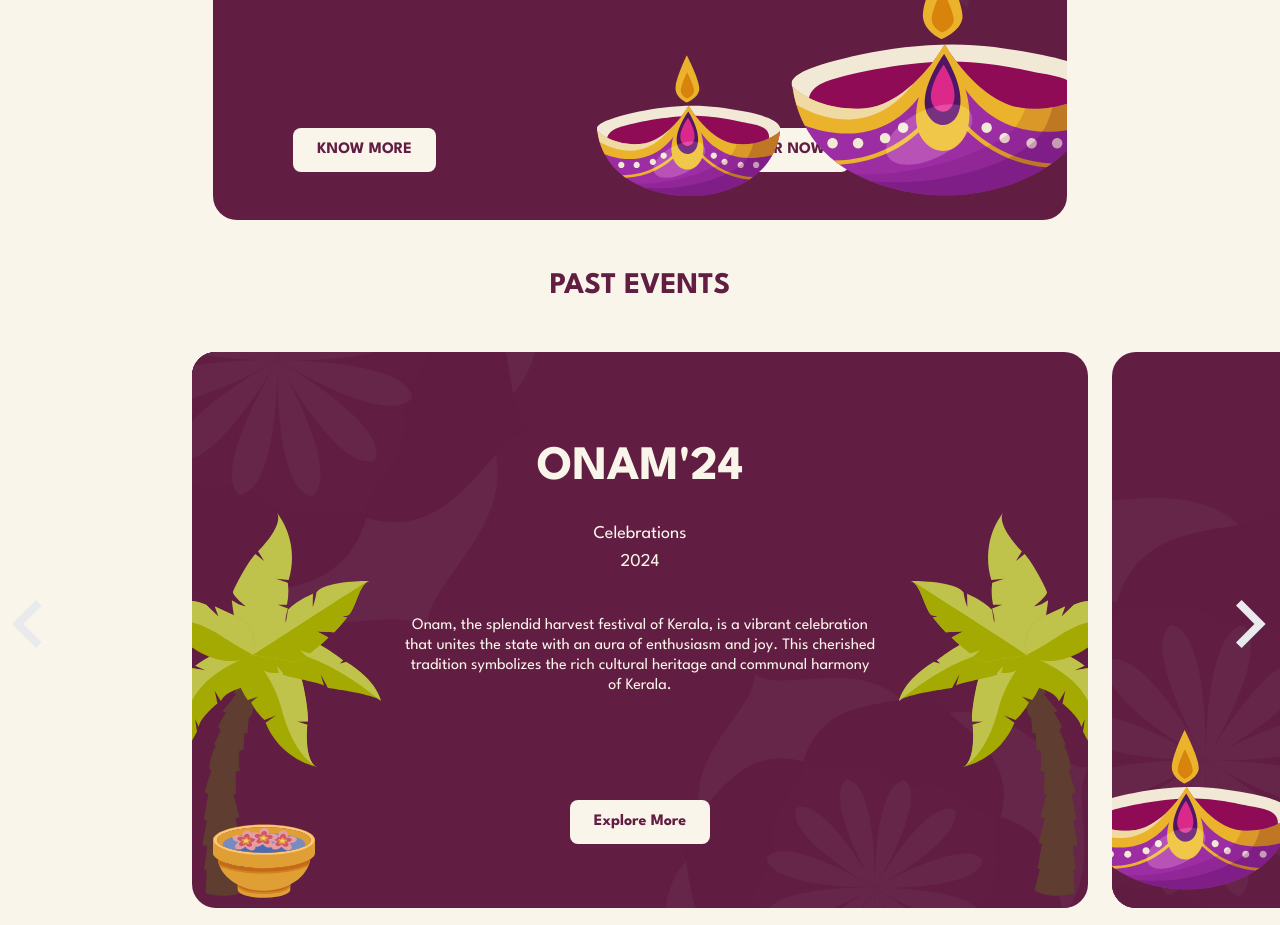
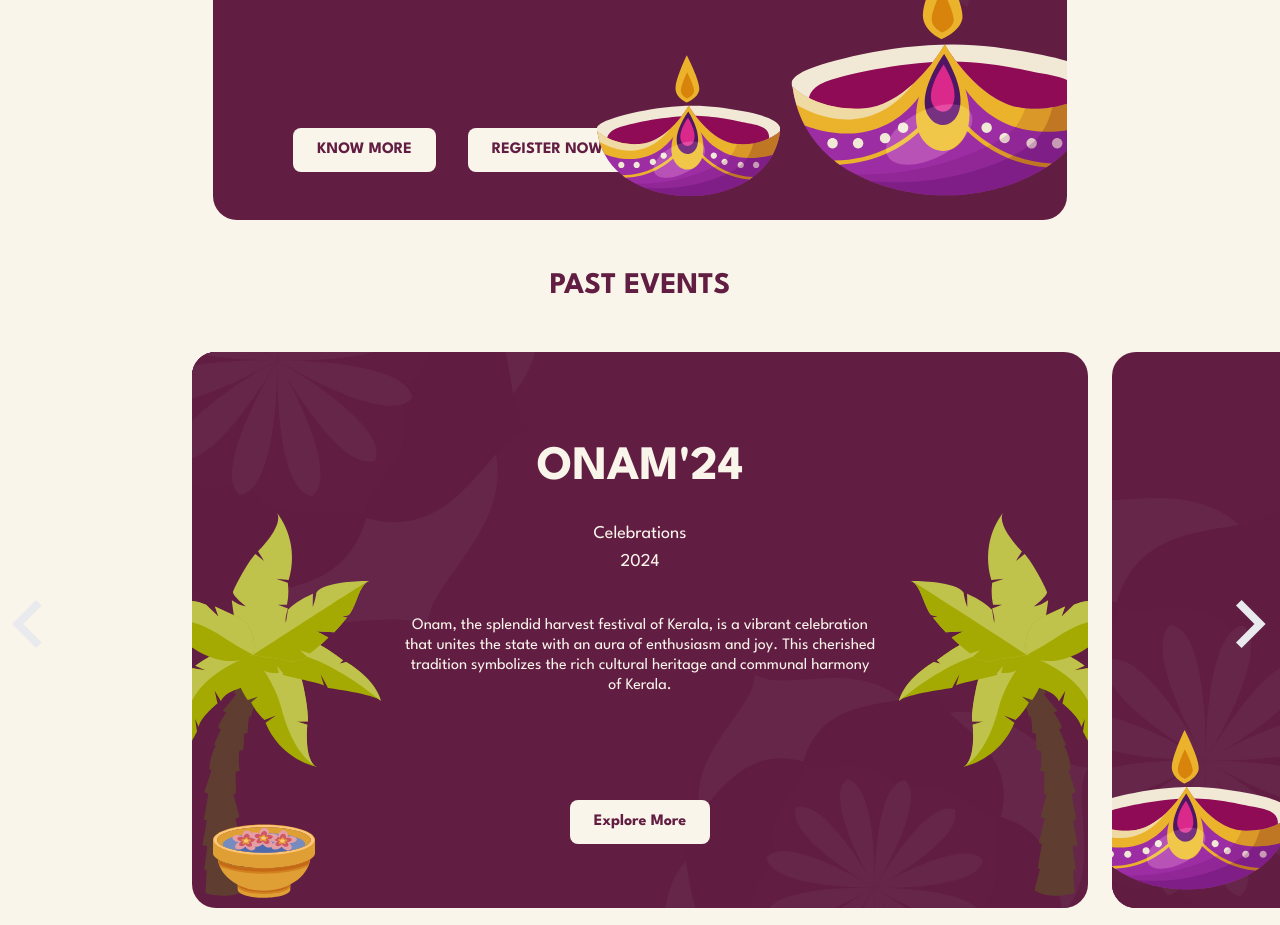
Before and after one commit to EBSB-IITH/EBSB-IITH, a Next.js app: page / in a window 1280 px wide. Shown: the part 2140-3065 px from the top of the page. Built offline with nearby package versions, Linux system fonts and the light colour scheme.

Commit message:
content changes pt-3

```diff
--- a/src/app/events/each-past-event.tsx
+++ b/src/app/events/each-past-event.tsx
@@ -19,7 +19,7 @@ export const eventDetails: {
 			label_photos: ["/photos/tree2.png", "/photos/tree1.png"],
 			videos: ["https://youtu.be/3oksFLAvUcc?si=kHUbEXPvTX80OvyZ"],
 			matter1: "During our grand Onam celebration in September 2024, the EBSB Team of 2024-25 infused the spirit of this festive season with a diverse range of enjoyable activities. Participants gathered near the Old Mess Lawns to partake in the merriment.",
-			matter2: "From the exhilarating Tug of War, where teams competed to test their rope-whispering skills, to the playful Sundarikku Pottuthodal game that combined precision and creativity, the event was a delightful blend of tradition and fun. <br/> Finally, the Athapookalam, a flower rangoli, transformed the venue into a colorful art gallery curated by creative hands. It was a delightful celebration that left everyone with cherished memories and a deeper appreciation of Onam and Kerala's vibrant culture.",
+			matter2: "From the exhilarating Tug of War, where teams competed to test their rope-whispering skills, to the playful Sundarikku Pottuthodal game that combined precision and creativity, the event was a delightful blend of tradition and fun. Finally, the Athapookalam, a flower rangoli, transformed the venue into a colorful art gallery curated by creative hands. It was a delightful celebration that left everyone with cherished memories and a deeper appreciation of Onam and Kerala's vibrant culture.",
 			date: "September 15, 2024"
 		},
 		// dusshera: {
--- a/src/components/Upcoming-Event-Home.tsx
+++ b/src/components/Upcoming-Event-Home.tsx
@@ -20,7 +20,7 @@ export default function UpcomingEventHome() {
 					<div className="relative text-sm lg:text-lg z-10">Time - {upcomingEvent.time}</div>
 					<div className="relative text-sm lg:text-lg z-10">Venue - {upcomingEvent.venue}</div>
 				</div>
-				<div className="flex flex-row justify-between *:mx-4 lg:*:mr-4 lg:pr-8 ">
+				<div className="flex flex-row justify-center md:justify-start *:mx-4 lg:*:mr-4 lg:pr-8 ">
 					<Link href="/events">
 						<WhiteButton text="KNOW MORE" />
 					</Link>
```
